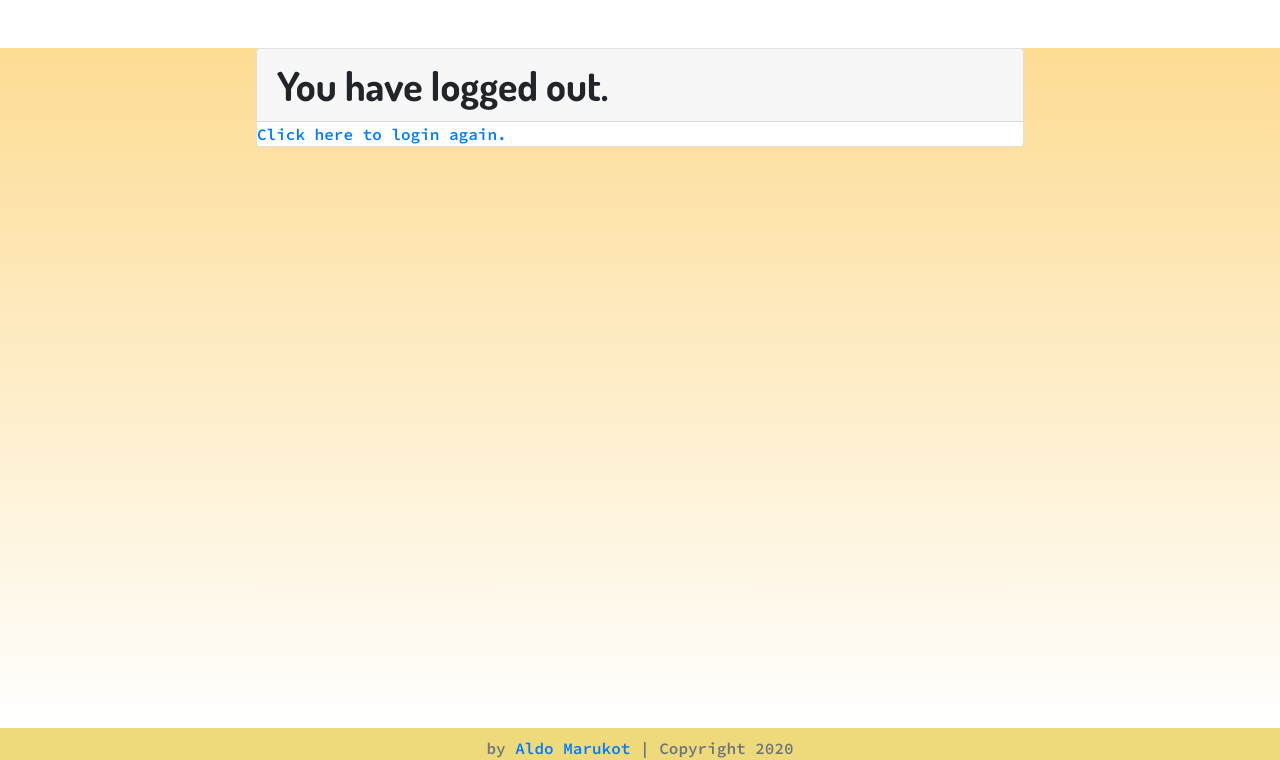
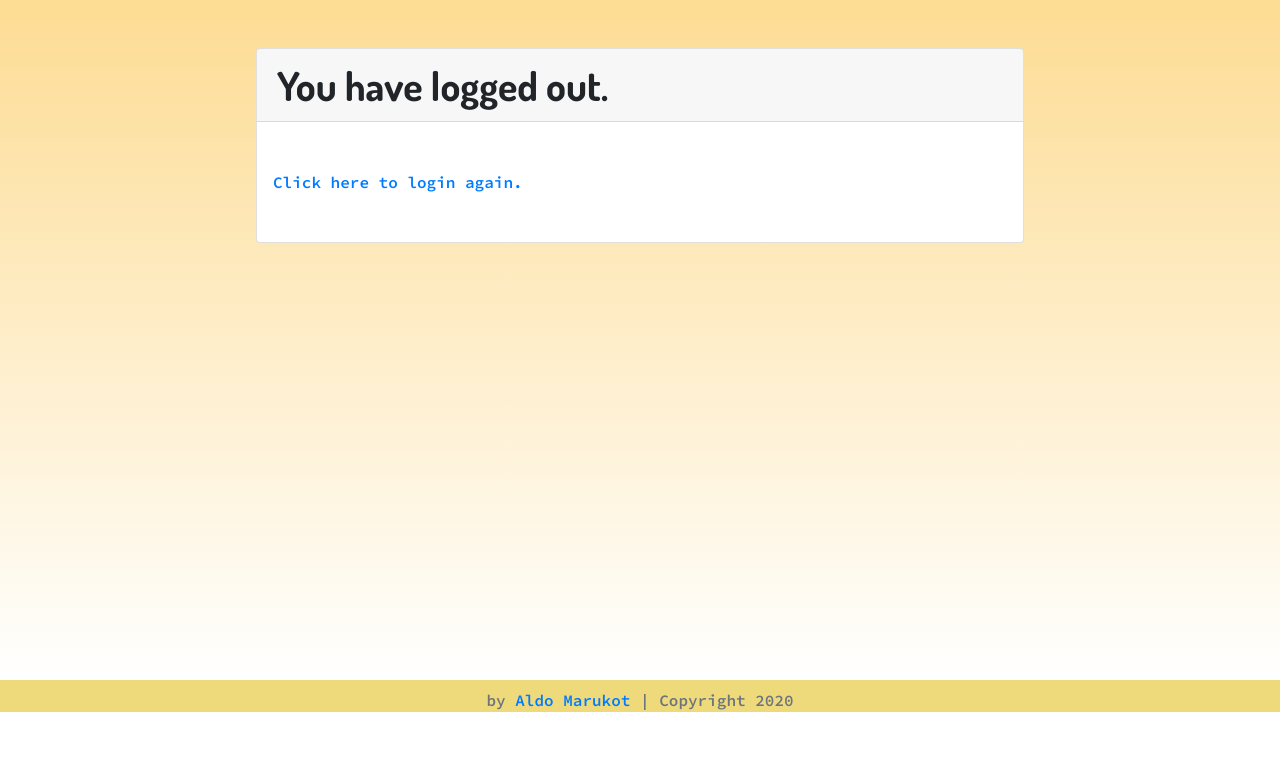
Before and after one commit to amarukot/postcards-from-strangers, a Django app: page /accounts/logout/ in a window 1280 px wide. Shown: the part 80-840 px from the top of the page. After the commit the page ends 792 px from the top, so only its background shows below. Run offline with Django 3.2, Linux system fonts and the light colour scheme; parts of the project's set-up code (start-up, migrations or seed data) failed here and were passed over; some libraries are stand-ins or nearby versions; some web fonts are replaced.

Commit message:
logout page styling

```diff
--- a/accounts/templates/accounts/logout.html
+++ b/accounts/templates/accounts/logout.html
@@ -1,7 +1,8 @@
 {% extends 'pobox_zero/base.html' %} {% block content %}
-
-<div class="card mx-auto mt-5" style="width: 60%;">
-  <h1 class="card-header custom-h1">You have logged out.</h1>
-  <a href="{% url 'login' %}">Click here to login again.</a>
-</div>
+<section class="pt-5">
+  <div class="card mx-auto" style="width: 60%;">
+    <h1 class="card-header custom-h1">You have logged out.</h1>
+    <a class="my-5 ml-3" href="{% url 'login' %}">Click here to login again.</a>
+  </div>
+</section>
 {% endblock %}
```
